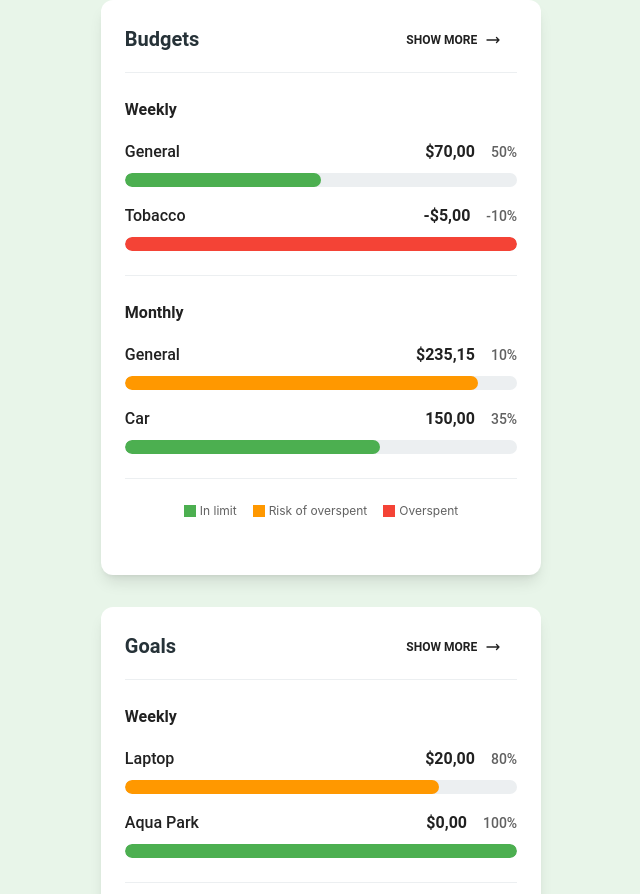
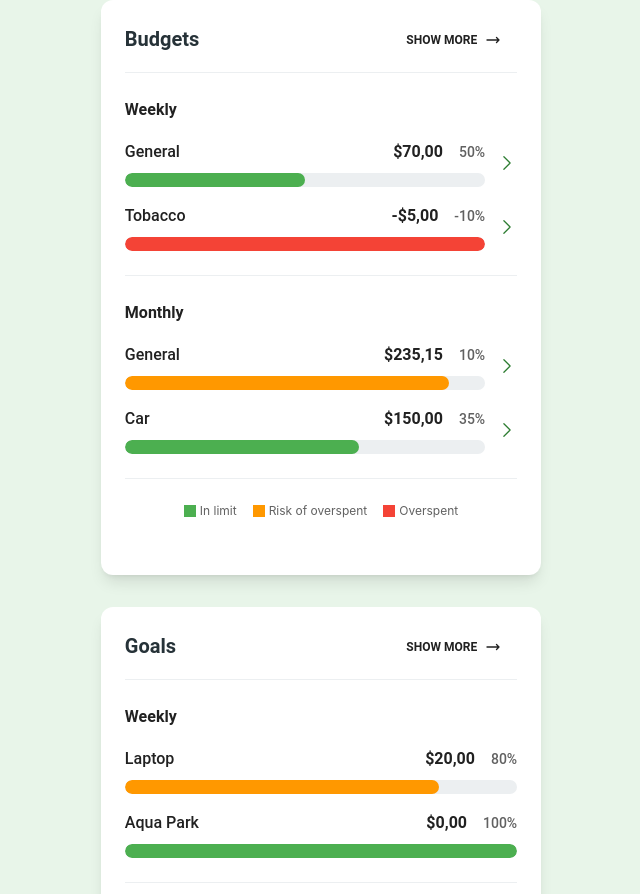
Before and after one commit to nikolaPantelic98/spendwisepro, a React (Create React App) app in the folder spendwisepro-web/spendwisepro-frontend/spendwisepro-client-ui/: page / in a window 1280 px wide. Shown: the part 1717-2611 px from the top of the page, without its empty margins (319-959 px from the left). Built offline with nearby package versions, Linux system fonts and the light colour scheme.

Commit message:
Arrow added to the budget card on the home page

```diff
--- a/spendwisepro-web/spendwisepro-frontend/spendwisepro-client-ui/src/components/home/BudgetCard.js
+++ b/spendwisepro-web/spendwisepro-frontend/spendwisepro-client-ui/src/components/home/BudgetCard.js
@@ -4,9 +4,10 @@ import {
     Typography,
     Button,
 } from "@material-tailwind/react";
-import { ArrowLongRightIcon } from "@heroicons/react/24/outline";
+import {ArrowLongRightIcon, ChevronRightIcon} from "@heroicons/react/24/outline";
 import React from "react";
 import { Progress } from "@material-tailwind/react";
+import {Link} from "react-router-dom";
 
 export default function BudgetCard() {
     return (
@@ -25,12 +26,15 @@ export default function BudgetCard() {
                 <hr className="my-2 border-blue-gray-50 mb-6" />
 
                 <div>
-                    <Typography variant="h6" className="text-gray-900">
+                    <Typography variant="h6" className="text-gray-900 mb-2">
                         Weekly
                     </Typography>
-                    <div className="mt-2">
+
+                    <Link>
+                        <div className="mb-2 flex items-center">
+                            <div className="flex-1 w-0">
                                 <div className="flex items-center justify-between mb-2">
-                            <Typography className="text-gray-900 font-medium mt-2">
+                                    <Typography className="text-gray-900 font-medium mt-2 truncate">
                                         General
                                     </Typography>
                                     <div className="flex gap-4 items-center">
@@ -44,10 +48,17 @@ export default function BudgetCard() {
                                 </div>
                                 <Progress value={50} size="lg" className="mt-2" color="green" />
                             </div>
+                            <div className="flex items-center">
+                                <ChevronRightIcon className="h-5 w-5 text-green-800 ml-3 mt-2" />
+                            </div>
+                        </div>
+                    </Link>
 
-                    <div className="mt-2">
+                    <Link>
+                        <div className="mb-2 flex items-center">
+                            <div className="flex-1 w-0">
                                 <div className="flex items-center justify-between mb-2">
-                            <Typography className="text-gray-900 font-medium mt-2">
+                                    <Typography className="text-gray-900 font-medium mt-2 truncate">
                                         Tobacco
                                     </Typography>
                                     <div className="flex gap-4 items-center">
@@ -61,17 +72,25 @@ export default function BudgetCard() {
                                 </div>
                                 <Progress value={100} size="lg" className="mt-2" color="red" />
                             </div>
+                            <div className="flex items-center">
+                                <ChevronRightIcon className="h-5 w-5 text-green-800 ml-3 mt-2" />
+                            </div>
+                        </div>
+                    </Link>
                 </div>
 
                 <hr className="my-2 border-blue-gray-50 mb-6 mt-6" />
 
                 <div>
-                    <Typography variant="h6" className="text-gray-900">
+                    <Typography variant="h6" className="text-gray-900 mb-2">
                         Monthly
                     </Typography>
-                    <div className="mt-2">
+
+                    <Link>
+                        <div className="mb-2 flex items-center">
+                            <div className="flex-1 w-0">
                                 <div className="flex items-center justify-between mb-2">
-                            <Typography className="text-gray-900 font-medium mt-2">
+                                    <Typography className="text-gray-900 font-medium mt-2 truncate">
                                         General
                                     </Typography>
                                     <div className="flex gap-4 items-center">
@@ -85,15 +104,22 @@ export default function BudgetCard() {
                                 </div>
                                 <Progress value={90} size="lg" className="mt-2" color="orange" />
                             </div>
+                            <div className="flex items-center">
+                                <ChevronRightIcon className="h-5 w-5 text-green-800 ml-3 mt-2" />
+                            </div>
+                        </div>
+                    </Link>
 
-                    <div className="mt-2">
+                    <Link>
+                        <div className="mb-2 flex items-center">
+                            <div className="flex-1 w-0">
                                 <div className="flex items-center justify-between mb-2">
-                            <Typography className="text-gray-900 font-medium mt-2">
+                                    <Typography className="text-gray-900 font-medium mt-2 truncate">
                                         Car
                                     </Typography>
                                     <div className="flex gap-4 items-center">
                                         <Typography className="text-gray-900 font-semibold mt-2">
-                                    150,00
+                                            $150,00
                                         </Typography>
                                         <Typography className="text-gray-700 font-medium mt-2 text-sm">
                                             35%
@@ -102,7 +128,14 @@ export default function BudgetCard() {
                                 </div>
                                 <Progress value={65} size="lg" className="mt-2" color="green" />
                             </div>
+                            <div className="flex items-center">
+                                <ChevronRightIcon className="h-5 w-5 text-green-800 ml-3 mt-2" />
                             </div>
+                        </div>
+                    </Link>
+                </div>
+
+
 
                 <hr className="my-2 border-blue-gray-50 mb-6 mt-6" />
 
```
Lines whose indentation alone changed are shown as unchanged.
